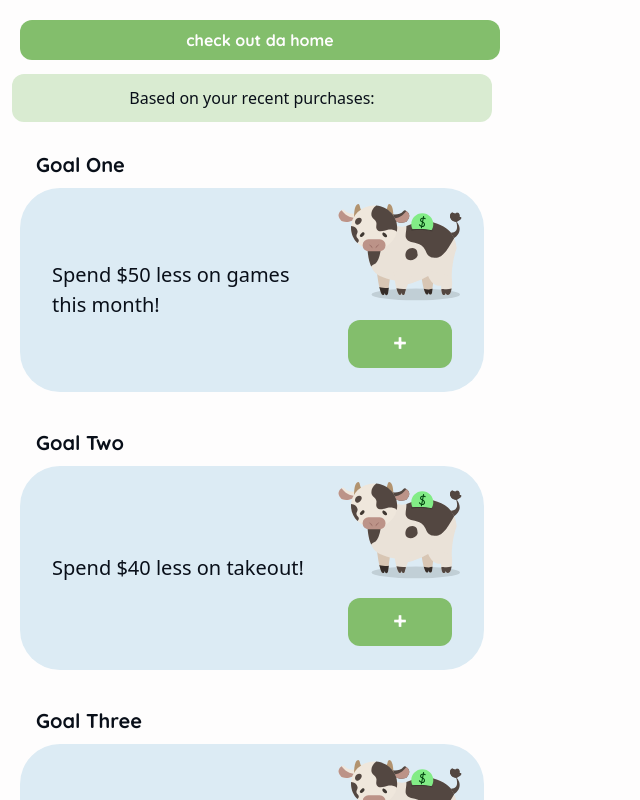
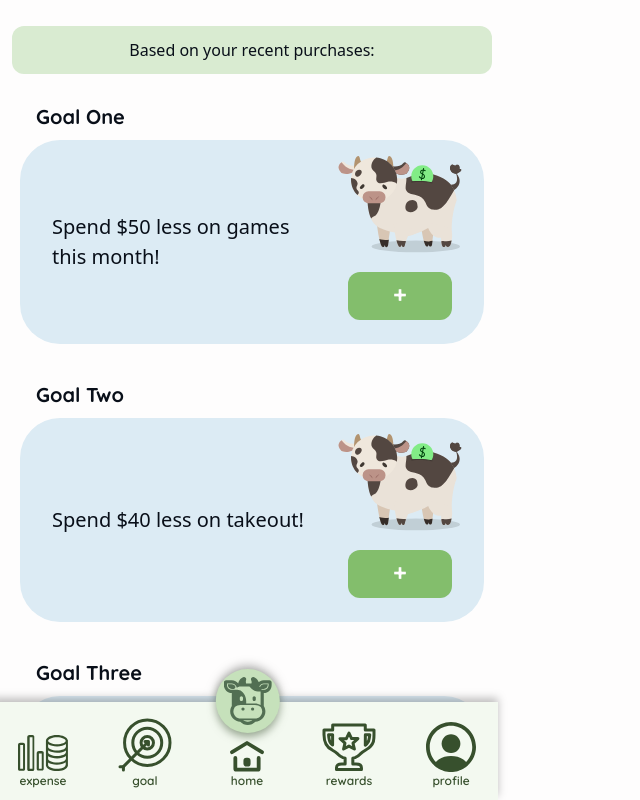
Before and after one commit to AlyssaHug/Design02_App, a Next.js app: page /Goals/GoalRecs in a window 1280 px wide. Shown: the top 800 px of the page, without its empty margins (0-640 px from the left). Built offline with nearby package versions, Linux system fonts and the light colour scheme.

Commit message:
added navbar to goals pages

```diff
--- a/app/Goals/GoalRecs/page.js
+++ b/app/Goals/GoalRecs/page.js
@@ -2,17 +2,14 @@ import { GoalCow } from "@/app/ui/GoalCards/GoalCards";
 import Button from "@/app/ui/Buttons/Buttons";
 import styles from "@/app/Goals/GoalRecs/styles.module.css";
 import { Libre_Franklin } from "next/font/google";
+import Nav from "@/app/ui/navbar/navbar";
 const libreFranklin = Libre_Franklin({
     variable: "--font-libre-franklin",
 });
 export default function page() {
     return (
-        <div>
-            <Button
-                color='light'
-                value='check out da home'
-                href='/'
-            />
+        <div className={styles.page}>
+            <Nav />
             <div className={styles.info}>
                 <h3>Based on your recent purchases:</h3>
             </div>
--- a/app/Goals/GoalRecs/styles.module.css
+++ b/app/Goals/GoalRecs/styles.module.css
@@ -18,3 +18,6 @@ html {
     margin-top: 28px;
     margin-bottom: 28px;
 }
+.page {
+    margin-bottom: 130px;
+}
--- a/app/Goals/ViewGoals/page.js
+++ b/app/Goals/ViewGoals/page.js
@@ -1,15 +1,11 @@
 import Button from "@/app/ui/Buttons/Buttons";
 import { GoalDetailed } from "@/app/ui/GoalCards/GoalCards";
 import styles from "@/app/Goals/ViewGoals/styles.module.css";
-
+import Nav from "@/app/ui/navbar/navbar";
 function page() {
     return (
-        <div>
-            <Button
-                color='light'
-                value='check out da home'
-                href='/'
-            />
+        <div className={styles.page}>
+            <Nav />
             <div className={styles.content}>
                 <GoalDetailed
                     name='Goal 1'
--- a/app/Goals/ViewGoals/styles.module.css
+++ b/app/Goals/ViewGoals/styles.module.css
@@ -3,3 +3,6 @@
     grid-template-columns: 1fr;
     gap: 20px;
 }
+.page {
+    margin-bottom: 130px;
+}
--- a/app/ui/navbar/navbar.js
+++ b/app/ui/navbar/navbar.js
@@ -27,7 +27,7 @@ export default function Nav({ size, href }) {
                     color='nav'
                     imageSrc='/navbar-icons/expense.svg'
                     size='expense'
-                    href='Expense'
+                    href='/Expense'
                 />
 
                 <Button
@@ -35,7 +35,7 @@ export default function Nav({ size, href }) {
                     color='nav'
                     imageSrc='/navbar-icons/goal.svg'
                     size='goal'
-                    href='Goals'
+                    href='/Goals'
                 />
 
                 <div className={styles.cow}>
@@ -56,7 +56,7 @@ export default function Nav({ size, href }) {
                     color='nav'
                     imageSrc='/navbar-icons/rewards.svg'
                     size='rewards'
-                    href='Rewards'
+                    href='/Rewards'
                 />
                 <Button
                     value='profile'
```
